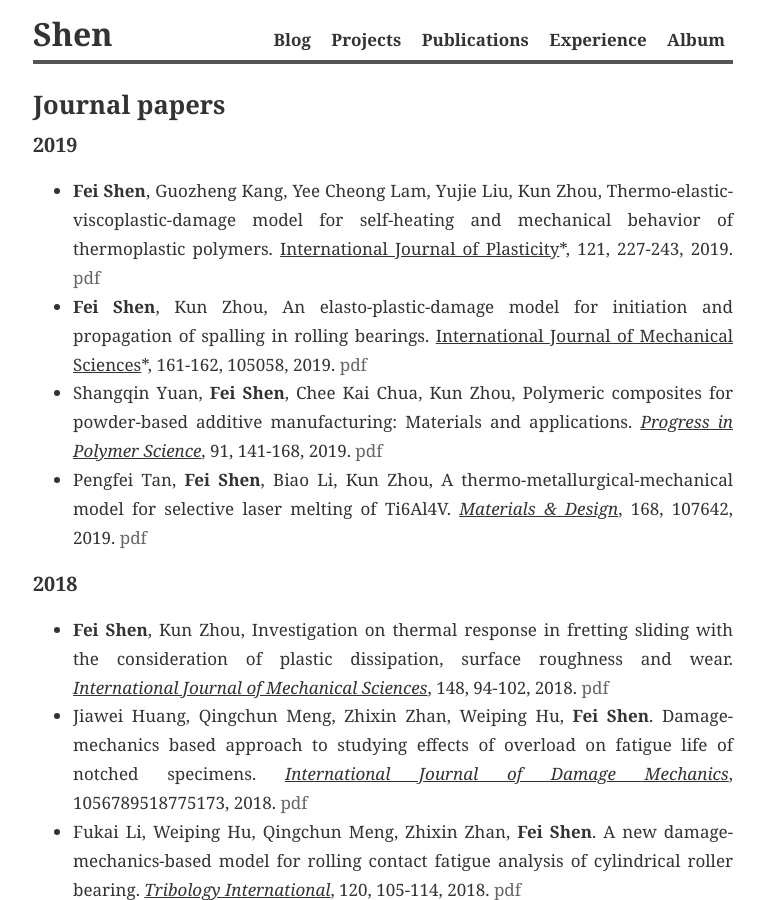
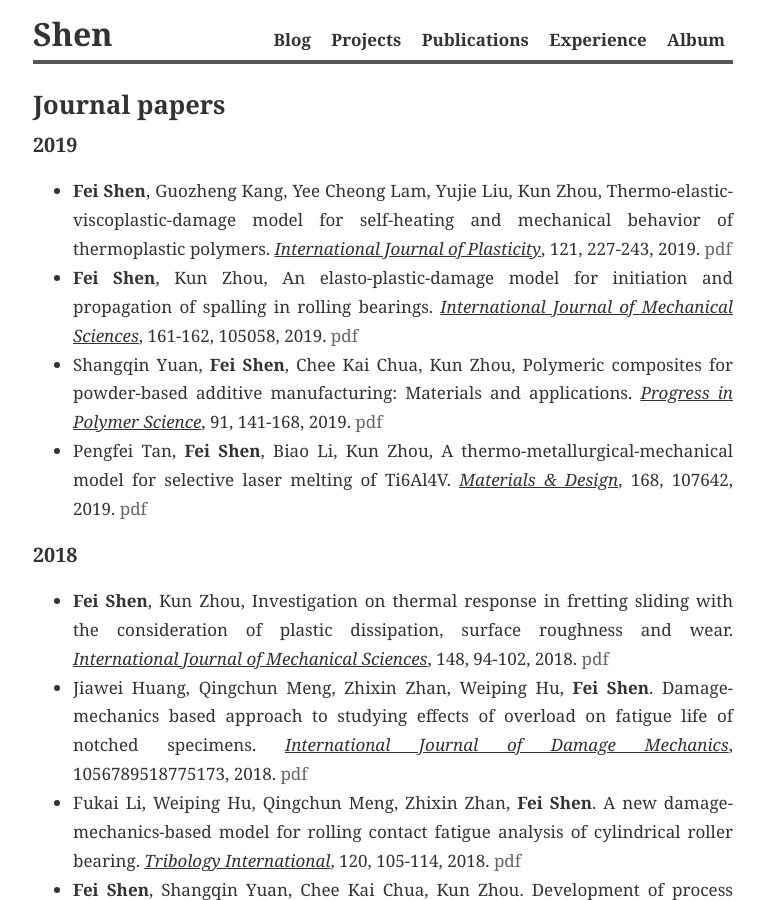
Before and after one commit to philshenfei/feishen, a Jekyll site: the page built from publications.md, in a window 1280 px wide and 900 px high. Shown: the whole window, without its empty margins (257-1022 px from the left). Built offline with Jekyll 4.4.1, drawn with Linux system fonts in a browser that asks for light colours; nearby versions of some CDN libraries.

Commit message:
Signed-off-by: philshenfei <philshenfei@gmail.com>

```diff
--- a/publications.md
+++ b/publications.md
@@ -9,8 +9,8 @@
 
 ### 2019
 
-* **Fei Shen**, Guozheng Kang, Yee Cheong Lam, Yujie Liu, Kun Zhou, Thermo-elastic-viscoplastic-damage model for self-heating and mechanical behavior of thermoplastic polymers. <u>International Journal of Plasticity</u>*, 121, 227-243, 2019. [pdf][25]
-* **Fei Shen**, Kun Zhou, An elasto-plastic-damage model for initiation and propagation of spalling in rolling bearings. <u>International Journal of Mechanical Sciences</u>*, 161-162, 105058, 2019. [pdf][24]
+* **Fei Shen**, Guozheng Kang, Yee Cheong Lam, Yujie Liu, Kun Zhou, Thermo-elastic-viscoplastic-damage model for self-heating and mechanical behavior of thermoplastic polymers. *<u>International Journal of Plasticity</u>*, 121, 227-243, 2019. [pdf][25]
+* **Fei Shen**, Kun Zhou, An elasto-plastic-damage model for initiation and propagation of spalling in rolling bearings. *<u>International Journal of Mechanical Sciences</u>*, 161-162, 105058, 2019. [pdf][24]
 * Shangqin Yuan, **Fei Shen**, Chee Kai Chua, Kun Zhou, Polymeric composites for powder-based additive manufacturing: Materials and applications. *<u>Progress in Polymer Science</u>*, 91, 141-168, 2019. [pdf][23]
 * Pengfei Tan, **Fei Shen**, Biao Li, Kun Zhou, A thermo-metallurgical-mechanical model for selective laser melting of Ti6Al4V. *<u>Materials & Design</u>*, 168, 107642, 2019. [pdf][22]
 
```
